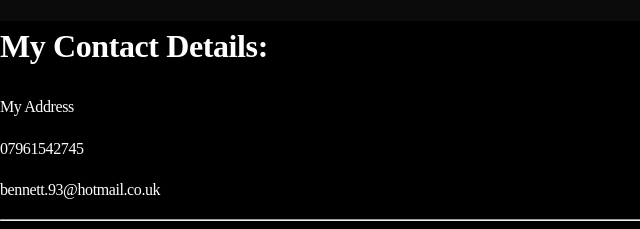
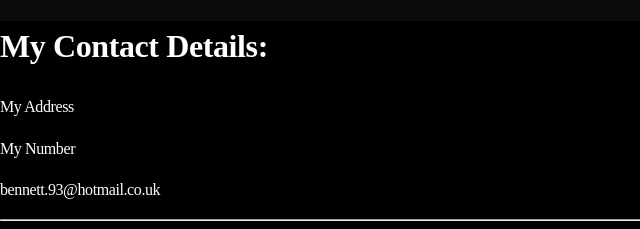
Before and after one commit to Bennett-91/MySite, a plain HTML site: page MySite/contact-me.html in a window 1280 px wide. Shown: the top 229 px of the page, 0-640 px from the left. Drawn offline with Linux system fonts and the light colour scheme.

Commit message:
Remove Number

```diff
--- a/MySite/contact-me.html
+++ b/MySite/contact-me.html
@@ -8,7 +8,7 @@
 <body>
 <h1>My Contact Details:</h1>
 <p>My Address</p>
-<p>07961542745</p>
+<p>My Number</p>
 <p>bennett.93@hotmail.co.uk</p>
 <hr>
 <form class="" action="mailto:Bennett.93@Hotmail.co.uk" method="post">
```
